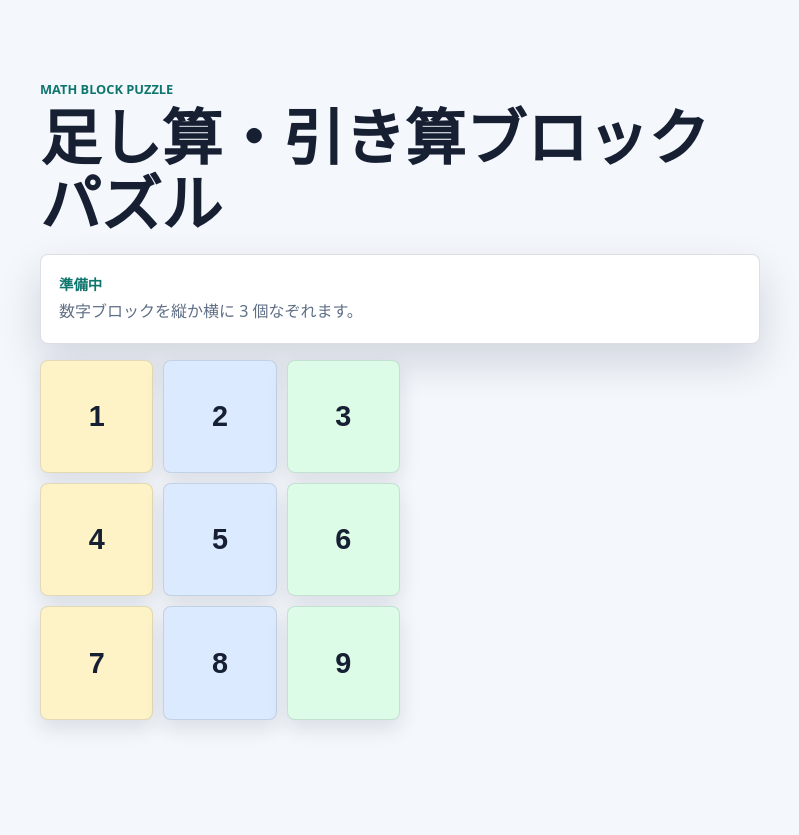
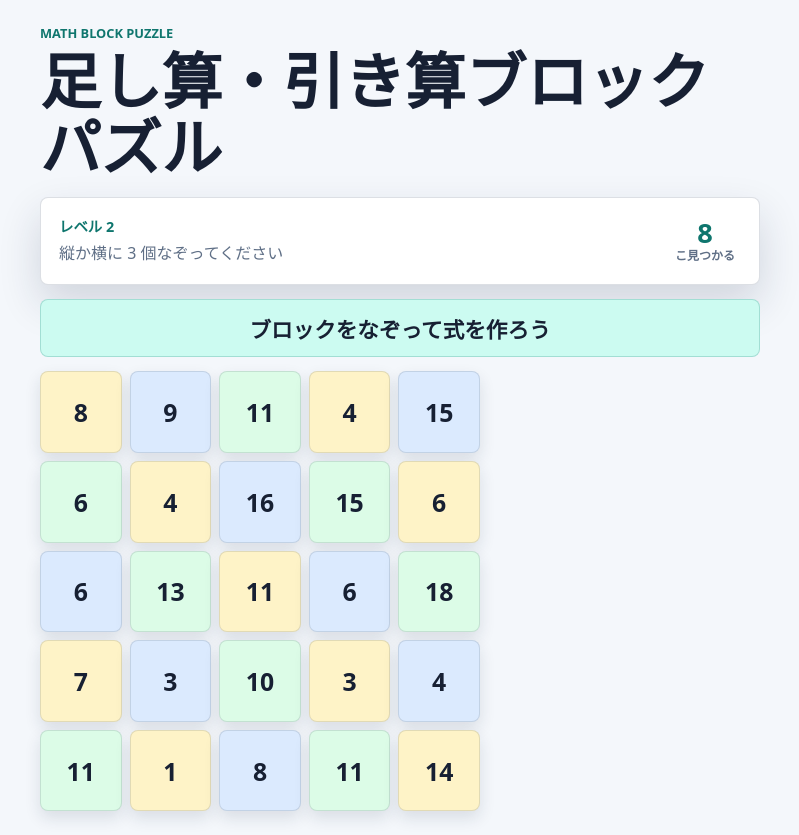
Before and after one commit to mokemokechicken/math-block-puzzle, a website: page index.html in a window 1280 px wide. Shown: the whole page, without its empty margins (240-1039 px from the left). Before the commit the page ends 800 px from the top, so only its background shows below. Drawn offline with Linux system fonts and the light colour scheme.

Commit message:
Add board UI and selection preview

```diff
--- a/src/main.js
+++ b/src/main.js
@@ -1,35 +1,98 @@
 (function initializeApp(global) {
-  function createPreviewCells() {
-    return Array.from({ length: 9 }, (_item, index) => {
-      const row = Math.floor(index / 3);
-      const col = index % 3;
-      const value = index + 1;
+  let activeController = null;
 
-      return { row, col, value, id: `${row}:${col}` };
-    });
+  function getDependencies() {
+    const { MathBlockPuzzleBoard, MathBlockPuzzleConfig, MathBlockPuzzleInput, MathBlockPuzzleRules } = global;
+
+    if (!MathBlockPuzzleBoard || !MathBlockPuzzleConfig || !MathBlockPuzzleInput || !MathBlockPuzzleRules) {
+      throw new Error("Math block puzzle dependencies are not loaded");
+    }
+
+    return {
+      board: MathBlockPuzzleBoard,
+      config: MathBlockPuzzleConfig,
+      input: MathBlockPuzzleInput,
+      rules: MathBlockPuzzleRules
+    };
   }
 
-  function createInitialMarkup() {
-    const cells = createPreviewCells();
+  function createGameState(options = {}) {
+    const { board, config } = getDependencies();
+    const level = config.getLevelConfig(options.levelId ?? 2);
+    const generated = board.generateBoard(level, { seed: options.seed ?? 20260701 });
 
+    return {
+      level,
+      board: generated.board,
+      guaranteedAnswers: generated.guaranteedAnswers,
+      allAnswers: generated.allAnswers
+    };
+  }
+
+  function formatSelectionPreview(selection, level) {
+    const { rules, config } = getDependencies();
+
+    if (selection.length === 0) {
+      return "ブロックをなぞって式を作ろう";
+    }
+
+    const values = selection.map((cell) => cell.value);
+
+    if (selection.length === 1) {
+      return `${values[0]}`;
+    }
+
+    if (selection.length === 2) {
+      const operator = level.operations.includes(config.OPERATIONS.subtract) ? "±" : "+";
+      return `${values[0]} ${operator} ${values[1]} = ?`;
+    }
+
+    const result = rules.validateSelection(selection, level);
+
+    if (result.valid) {
+      return result.expression;
+    }
+
+    return `${values[0]} ? ${values[1]} = ${values[2]}`;
+  }
+
+  function createBoardMarkup(state) {
     return `
-      <section class="status-panel" aria-label="ゲーム状態">
-        <div>
-          <p class="status-label">準備中</p>
-          <p class="status-text" data-status-text>数字ブロックを縦か横に 3 個なぞれます。</p>
-        </div>
-      </section>
-      <section class="board-placeholder" aria-label="盤面プレビュー" data-board-preview>
-        ${cells.map((cell) => `
+      <section class="game-board" aria-label="数字ブロック盤面" data-game-board style="--board-size: ${state.level.board.width}">
+        ${state.board.flat().map((cell) => `
           <button
-            class="placeholder-block"
+            class="number-block"
             type="button"
             data-cell-id="${cell.id}"
             data-row="${cell.row}"
             data-col="${cell.col}"
             data-value="${cell.value}"
+            aria-label="${cell.value}"
           >${cell.value}</button>
         `).join("")}
+      </section>
+    `;
+  }
+
+  function createInitialMarkup(options = {}) {
+    const state = createGameState(options);
+
+    return `
+      <section class="game-panel" data-game-panel>
+        <div class="game-toolbar" aria-label="ゲーム状態">
+          <div>
+            <p class="status-label">${state.level.name}</p>
+            <p class="status-text" data-status-text>縦か横に 3 個なぞってください</p>
+          </div>
+          <div class="answer-count" aria-label="盤面の正解候補数">
+            <span>${state.allAnswers.length}</span>
+            <small>こ見つかる</small>
+          </div>
+        </div>
+        <div class="equation-preview" aria-live="polite" data-expression-preview>
+          ブロックをなぞって式を作ろう
+        </div>
+        ${createBoardMarkup(state)}
       </section>
     `;
   }
@@ -58,16 +121,23 @@
     }
   }
 
-  function setupInputPreview(root) {
+  function setText(element, text) {
+    if (element) {
+      element.textContent = text;
+    }
+  }
+
+  function setupBoardInput(root, state) {
     if (typeof root.querySelector !== "function") {
       return null;
     }
 
-    const input = global.MathBlockPuzzleInput;
-    const boardRoot = root.querySelector("[data-board-preview]");
+    const { input, rules } = getDependencies();
+    const boardRoot = root.querySelector("[data-game-board]");
     const statusText = root.querySelector("[data-status-text]");
+    const expressionPreview = root.querySelector("[data-expression-preview]");
 
-    if (!input || !boardRoot) {
+    if (!boardRoot) {
       return null;
     }
 
@@ -82,43 +152,64 @@
       getCellFromEvent,
       onSelectionChange: (selection) => {
         markSelectedCells(boardRoot, selection);
-
-        if (statusText) {
-          statusText.textContent = `${selection.length} 個選択中`;
-        }
+        setText(statusText, `${selection.length} 個選択中`);
+        setText(expressionPreview, formatSelectionPreview(selection, state.level));
       },
       onSelectionComplete: (selection) => {
+        const result = rules.validateSelection(selection, state.level);
+
         markSelectedCells(boardRoot, []);
-
-        if (statusText) {
-          statusText.textContent = `${selection.length} 個のブロックを選びました`;
-        }
+        setText(expressionPreview, formatSelectionPreview(selection, state.level));
+        setText(statusText, result.valid ? `正解: ${result.expression}` : "もう一度なぞってみよう");
       },
       onSelectionCancel: () => {
         markSelectedCells(boardRoot, []);
-
-        if (statusText) {
-          statusText.textContent = "選択をキャンセルしました";
-        }
+        setText(statusText, "選択をキャンセルしました");
+        setText(expressionPreview, "ブロックをなぞって式を作ろう");
       }
     });
   }
 
-  function renderInitialScreen(root) {
+  function renderInitialScreen(root, options = {}) {
     if (!root) {
       throw new Error("Missing #game-root mount point");
     }
 
-    root.innerHTML = createInitialMarkup();
-    setupInputPreview(root);
+    if (activeController) {
+      activeController.destroy();
+      activeController = null;
+    }
+
+    const state = createGameState(options);
+    root.innerHTML = `
+      <section class="game-panel" data-game-panel>
+        <div class="game-toolbar" aria-label="ゲーム状態">
+          <div>
+            <p class="status-label">${state.level.name}</p>
+            <p class="status-text" data-status-text>縦か横に 3 個なぞってください</p>
+          </div>
+          <div class="answer-count" aria-label="盤面の正解候補数">
+            <span>${state.allAnswers.length}</span>
+            <small>こ見つかる</small>
+          </div>
+        </div>
+        <div class="equation-preview" aria-live="polite" data-expression-preview>
+          ブロックをなぞって式を作ろう
+        </div>
+        ${createBoardMarkup(state)}
+      </section>
+    `;
+    activeController = setupBoardInput(root, state);
   }
 
   global.MathBlockPuzzleApp = {
-    createPreviewCells,
+    createGameState,
+    formatSelectionPreview,
+    createBoardMarkup,
     createInitialMarkup,
     createCellMap,
     markSelectedCells,
-    setupInputPreview,
+    setupBoardInput,
     renderInitialScreen
   };
 
--- a/src/styles.css
+++ b/src/styles.css
@@ -59,6 +59,24 @@ h1 {
   gap: 16px;
 }
 
+.game-panel {
+  display: grid;
+  gap: 14px;
+}
+
+.game-toolbar {
+  display: flex;
+  align-items: center;
+  justify-content: space-between;
+  gap: 16px;
+  min-height: 88px;
+  padding: 16px 18px;
+  border: 1px solid rgba(95, 111, 134, 0.22);
+  border-radius: 8px;
+  background: var(--panel-bg);
+  box-shadow: var(--shadow);
+}
+
 .status-panel {
   display: flex;
   align-items: center;
@@ -82,6 +100,46 @@ h1 {
   color: var(--muted);
   font-size: 1rem;
   line-height: 1.7;
+}
+
+.answer-count {
+  display: grid;
+  place-items: center;
+  min-width: 72px;
+  color: var(--accent);
+  font-weight: 700;
+}
+
+.answer-count span {
+  font-size: 1.7rem;
+  line-height: 1;
+}
+
+.answer-count small {
+  color: var(--muted);
+  font-size: 0.75rem;
+}
+
+.equation-preview {
+  min-height: 58px;
+  display: grid;
+  place-items: center;
+  padding: 12px 16px;
+  border: 1px solid rgba(15, 118, 110, 0.22);
+  border-radius: 8px;
+  background: var(--accent-soft);
+  color: var(--ink);
+  font-size: 1.35rem;
+  font-weight: 800;
+}
+
+.game-board {
+  display: grid;
+  grid-template-columns: repeat(var(--board-size), minmax(0, 1fr));
+  gap: 8px;
+  width: min(100%, 440px);
+  touch-action: none;
+  user-select: none;
 }
 
 .board-placeholder {
@@ -109,6 +167,38 @@ h1 {
   transition: border-color 160ms ease, box-shadow 160ms ease, transform 160ms ease;
 }
 
+.number-block {
+  appearance: none;
+  aspect-ratio: 1;
+  display: grid;
+  place-items: center;
+  min-width: 0;
+  border: 1px solid rgba(23, 32, 51, 0.12);
+  border-radius: 8px;
+  background: var(--block-a);
+  color: var(--ink);
+  font: inherit;
+  font-size: 1.55rem;
+  font-weight: 800;
+  box-shadow: 0 7px 16px rgba(27, 39, 66, 0.12);
+  cursor: pointer;
+  transition: border-color 160ms ease, box-shadow 160ms ease, transform 160ms ease;
+}
+
+.number-block:nth-child(3n + 2) {
+  background: var(--block-b);
+}
+
+.number-block:nth-child(3n) {
+  background: var(--block-c);
+}
+
+.number-block.is-selected {
+  border-color: var(--accent);
+  box-shadow: 0 0 0 4px var(--accent-soft), 0 12px 24px rgba(15, 118, 110, 0.2);
+  transform: translateY(-2px);
+}
+
 .placeholder-block:nth-child(3n + 2) {
   background: var(--block-b);
 }
@@ -132,4 +222,16 @@ h1 {
   .status-panel {
     min-height: 78px;
   }
+
+  .game-toolbar {
+    align-items: start;
+  }
+
+  .equation-preview {
+    font-size: 1.1rem;
+  }
+
+  .number-block {
+    font-size: 1.25rem;
+  }
 }
```
Also changed, not shown: docs/dev/board-ui/design.md (added, +50 -0 lines), docs/dev/board-ui/requirements.md (added, +33 -0 lines), test/app-foundation.test.js (+9 -5 lines), test/board-ui.test.js (added, +46 -0 lines).
